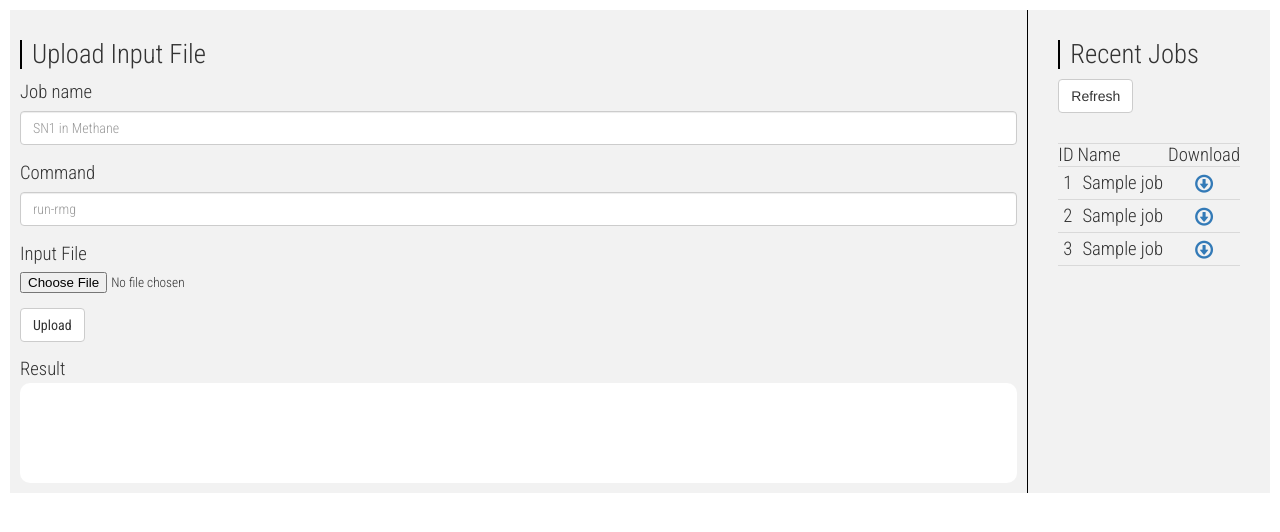
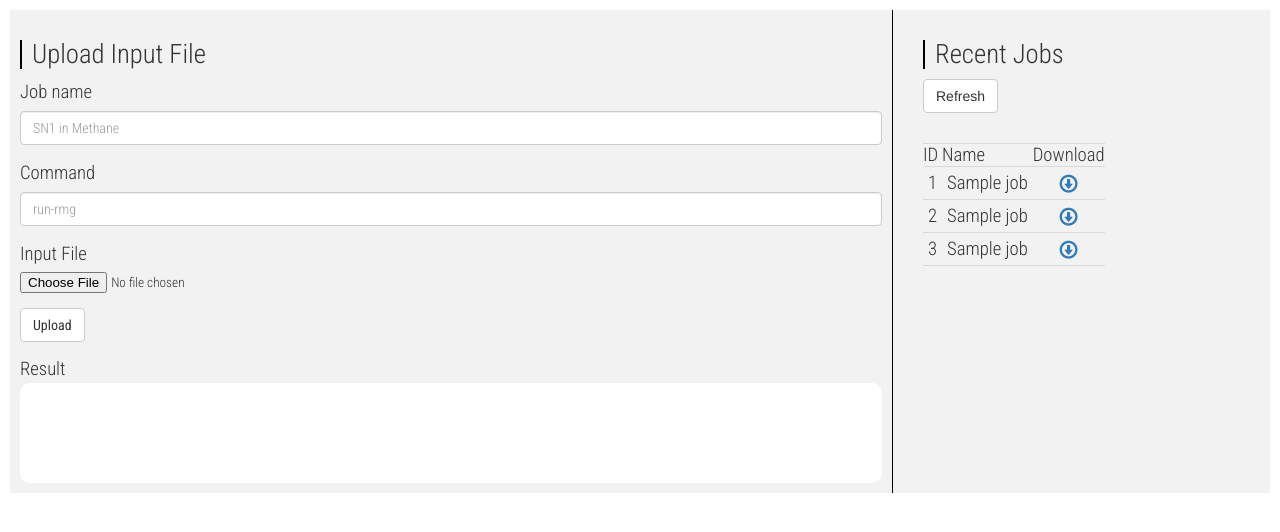
Before and after one commit to KEHANG/rmg_web, a Flask app: page /run_rmg_job in a window 1280 px wide. Shown: the top 532 px of the page. Run offline with Flask 2, Linux system fonts and the light colour scheme; some libraries are stand-ins or nearby versions.

Commit message:
make sure recent jobs panel always 30%

```diff
--- a/static/default.css
+++ b/static/default.css
@@ -26,6 +26,7 @@
     padding-left: 30px;
     padding-right: 30px;
     border-left: 1px solid black;
+    width: 30%;
 }
 
 .recent-jobs table {
```
